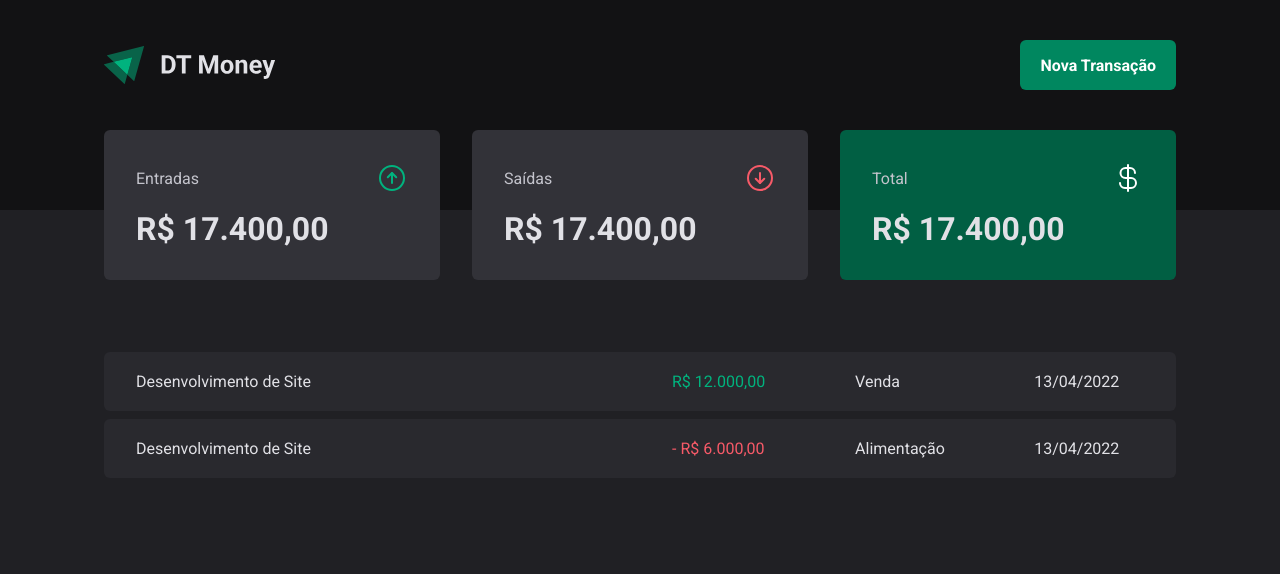
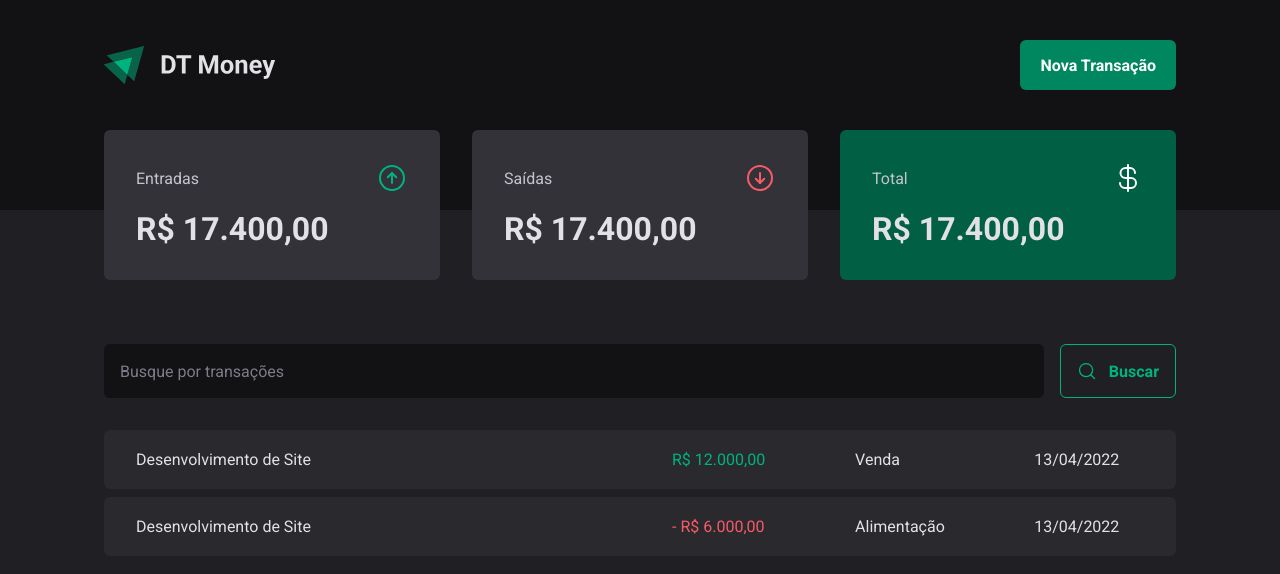
Before and after one commit to rafa7w/reactjs-dt-money, a React (Vite) app: page / in a window 1280 px wide. Shown: the top 574 px of the page. Built offline with nearby package versions, Linux system fonts and the light colour scheme.

Commit message:
components: search form

```diff
--- /dev/null
+++ b/src/pages/Transactions/components/SearchForm/index.tsx
@@ -0,0 +1,15 @@
+import { MagnifyingGlass } from "phosphor-react";
+import { SearchFormContainer } from "./styles";
+
+export function SearchForm() {
+  return (
+    <SearchFormContainer>
+      <input type="text" placeholder="Busque por transações" />
+
+      <button type="submit">
+        <MagnifyingGlass size={20} />
+        Buscar
+      </button>
+    </SearchFormContainer>
+  )
+}
--- /dev/null
+++ b/src/pages/Transactions/components/SearchForm/styles.ts
@@ -0,0 +1,41 @@
+import styled from "styled-components";
+
+export const SearchFormContainer = styled.form`
+  display: flex;
+  gap: 1rem;
+
+  input {
+    flex: 1;
+    border-radius: 6px;
+    border: 0;
+    background: ${props => props.theme["gray-900"]};
+    color: ${props => props.theme["gray-300"]};
+    padding: 1rem;
+
+    &::placeholder {
+      color: ${props => props.theme["gray-500"]};
+    }
+  }
+
+  button {
+    display: flex;
+    align-items: center;
+    gap: 0.75rem;
+
+    border: 0;
+    padding: 1rem;
+    background: transparent;
+    border: 1px solid ${props => props.theme["green-300"]};
+    color: ${props => props.theme["green-300"]};
+    font-weight: bold;
+    border-radius: 6px;
+
+    &:hover {
+      cursor: pointer;
+      background: ${props => props.theme["green-500"]};
+      border-color: 1px solid ${props => props.theme["green-500"]};
+      color: ${props => props.theme.white};
+      transition: background-color .2s, color .2s, border-color .2s;
+    }
+  }
+`
--- a/src/pages/Transactions/index.tsx
+++ b/src/pages/Transactions/index.tsx
@@ -1,5 +1,6 @@
 import { Header } from "../../components/Header";
 import { Summary } from "../../components/Summary";
+import { SearchForm } from "./components/SearchForm";
 import { PriceHighlight, TransactionsContainer, TransactionsTable } from "./styles";
 
 export function Transactions() {
@@ -9,6 +10,7 @@
       <Summary />
 
       <TransactionsContainer>
+        <SearchForm />
         <TransactionsTable>
           <tbody>
             <tr>
```
